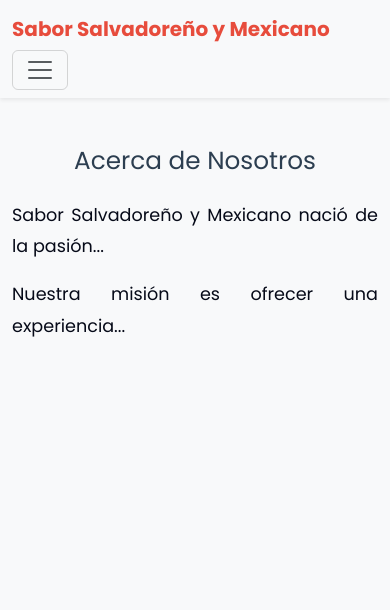
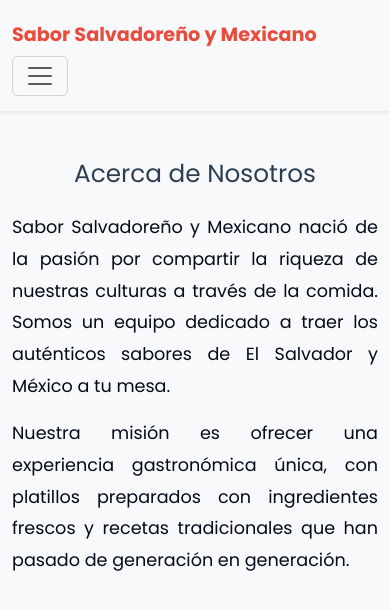
Before and after one commit to jessicahernaandez/Proyecto-1DAW-LM, a React (Vite) app: page /about in a window 390 px wide. Shown: the top 610 px of the page. Built offline with nearby package versions, Linux system fonts and the light colour scheme.

Commit message:
Agregando mas estilos a las paginas

```diff
--- a/src/CSS/App.css
+++ b/src/CSS/App.css
@@ -68,23 +68,9 @@
   transition: background-color 0.3s ease;
 }
 
-.btn-primary:hover {
-  background-color: #c0392b;
-  border-color: #c0392b;
-}
-
-@media (max-width: 768px) {
-  .section-title {
-  font-size: 2rem;
-  }
-}
 
 .card-img-top {
   height: 150px;
-}
-
-.btn-primary {
-    padding: 8px 16px;
 }
 
 /*Fondo para la pagina de incio*/
@@ -102,3 +88,51 @@
   color: #060a18;
   text-align: justify;
 }
+
+.container.my-5 .animate__animated p {
+  font-size: 1rem;
+  margin-bottom: 10px;
+  color: #2c3e50;
+}
+
+/*Estilos para la pagina Reservations*/
+/*Formulario*/
+#reservation-form {
+  max-width: 600px;
+  margin: 0 auto;
+}
+
+.form-label {
+  font-weight: 600;
+  color: #2c3e50;
+}
+
+.form-control {
+  border-radius: 5px;
+  border: 1px solid #ced4da;
+  transition: border-color 0.3s ease;
+}
+
+.form-control:focus {
+  border-color: #e74c3c;
+  box-shadow: 0 0 5px rgba(231, 76, 60, 0.3);
+}
+
+.btn-primary {
+  background-color: #e74c3c;
+  border-color: #e74c3c;
+  padding: 10px 20px;
+  font-weight: 600;
+  transition: background-color 0.3s ease;
+}
+
+.btn-primary:hover {
+  background-color: #c0392b;
+  border-color: #c0392b;
+}
+
+@media (max-width: 768px) {
+  .section-title {
+  font-size: 2rem;
+  }
+}
--- a/src/CSS/index.css
+++ b/src/CSS/index.css
@@ -19,17 +19,20 @@ body {
 .navbar {
   background-color: #ffffff; /* Fondo blanco para la navbar */
   box-shadow: 0 2px 10px rgba(0, 0, 0, 0.1); /* Sombra suave */
+  padding: 15px 0;
 }
 
 .navbar-brand {
   font-weight: 700;
   color: #e74c3c !important; /*nombre del restaurante */
+  font-size: 1.5rem;
 }
 
 /*Color para los enlaces*/
   .nav-link {
     color: #2c3e50 !important;
     transition: color 0.3s ease;
+    font-weight: 500;
   }
 
 /*Efecto en el mouse*/
@@ -46,4 +49,12 @@ main {
   .section-title {
     font-size: 2rem;
   }
+
+  .navbar-brand {
+    font-size: 1.2rem;
+  }
+
+  .nav-link {
+    font-size: 0.9rem;
+  }
 }
--- a/src/pages/About.jsx
+++ b/src/pages/About.jsx
@@ -6,13 +6,15 @@ function About() {
     <div className="container my-5">
     <h2 className="text-center mb-4 animate__animated animate__fadeIn">Acerca de Nosotros</h2>
     <p className="animate__animated animate__fadeIn animate__delay-1s">
-    Sabor Salvadoreño y Mexicano nació de la pasión...
+    Sabor Salvadoreño y Mexicano nació de la pasión por compartir la riqueza de nuestras culturas a través de la comida.
+    Somos un equipo dedicado a traer los auténticos sabores de El Salvador y México a tu mesa.
     </p>
     <p className="animate__animated animate__fadeIn animate__delay-2s">
-Nuestra misión es ofrecer una experiencia...
-</p>
-</div>
-);
+    Nuestra misión es ofrecer una experiencia gastronómica única, con platillos preparados
+    con ingredientes frescos y recetas tradicionales que han pasado de generación en generación.
+    </p>
+    </div>
+    );
 }
 
 export default About;
--- a/src/pages/Contact.jsx
+++ b/src/pages/Contact.jsx
@@ -8,7 +8,8 @@ function Contact() {
       <div className="animate__animated animate__fadeIn animate__delay-1s">
         <p><strong>Dirección:</strong> Calle Principal 123...</p>
         <p><strong>Teléfono:</strong> +503 1234-5678</p>
-        {/* Otros datos */}
+        <p><strong>Correo:</strong> info@saborsalvadoreño.com</p>
+        <p><strong>Horario:</strong> Lunes a Domingo, 10:00 AM - 10:00 PM</p>
       </div>
     </div>
   );
--- a/src/pages/Menu.jsx
+++ b/src/pages/Menu.jsx
@@ -1,7 +1,7 @@
 //Pagina que tendra el menu del restaurante donde mostramos los platillos de Mexico y El Salvador.
 
 import React, { useEffect } from 'react';
-import { initCarousel } from '../JSS/script.js';
+import { initCarousel } from '../JS/script.js';
 
 
 function Menu() {
```
